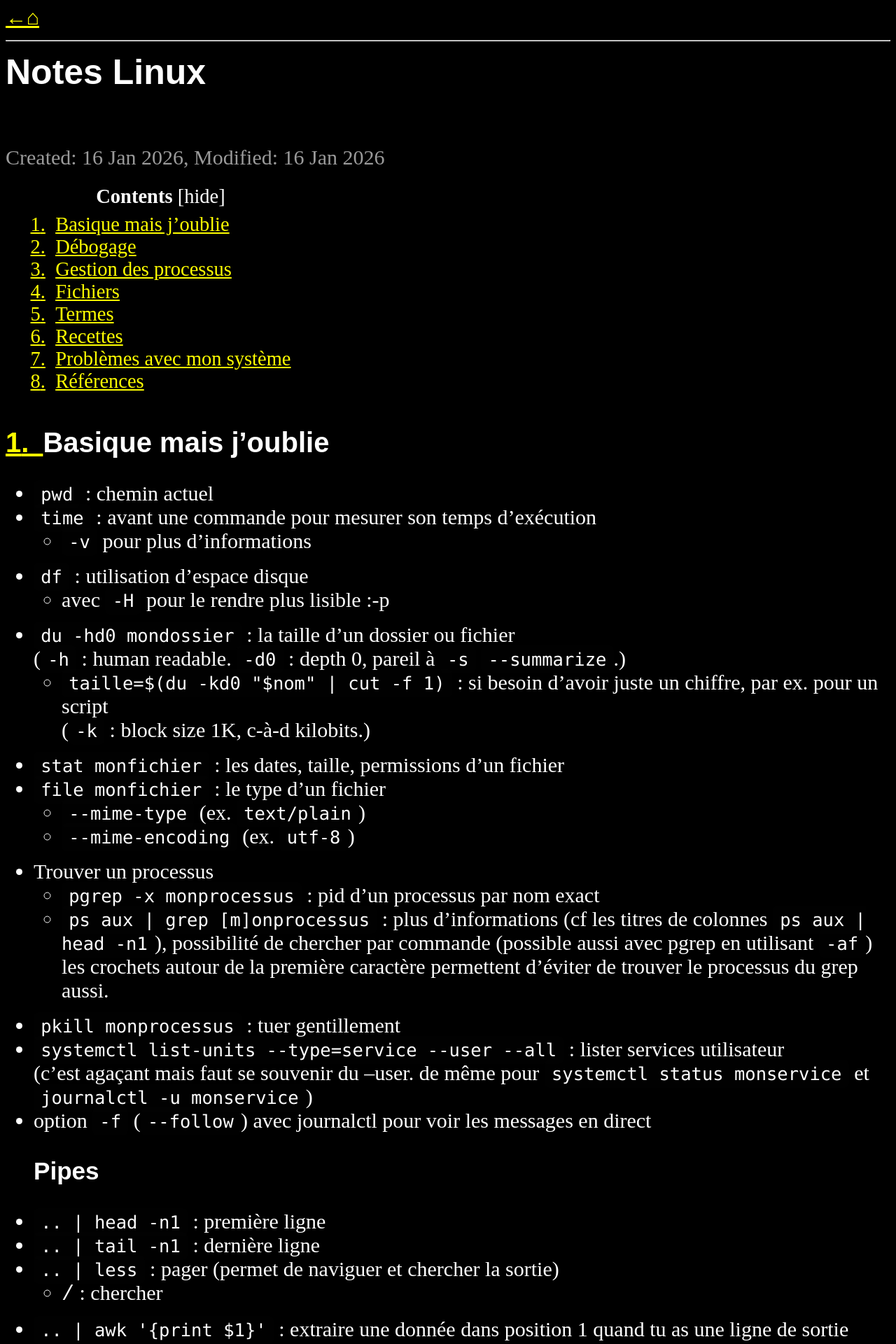
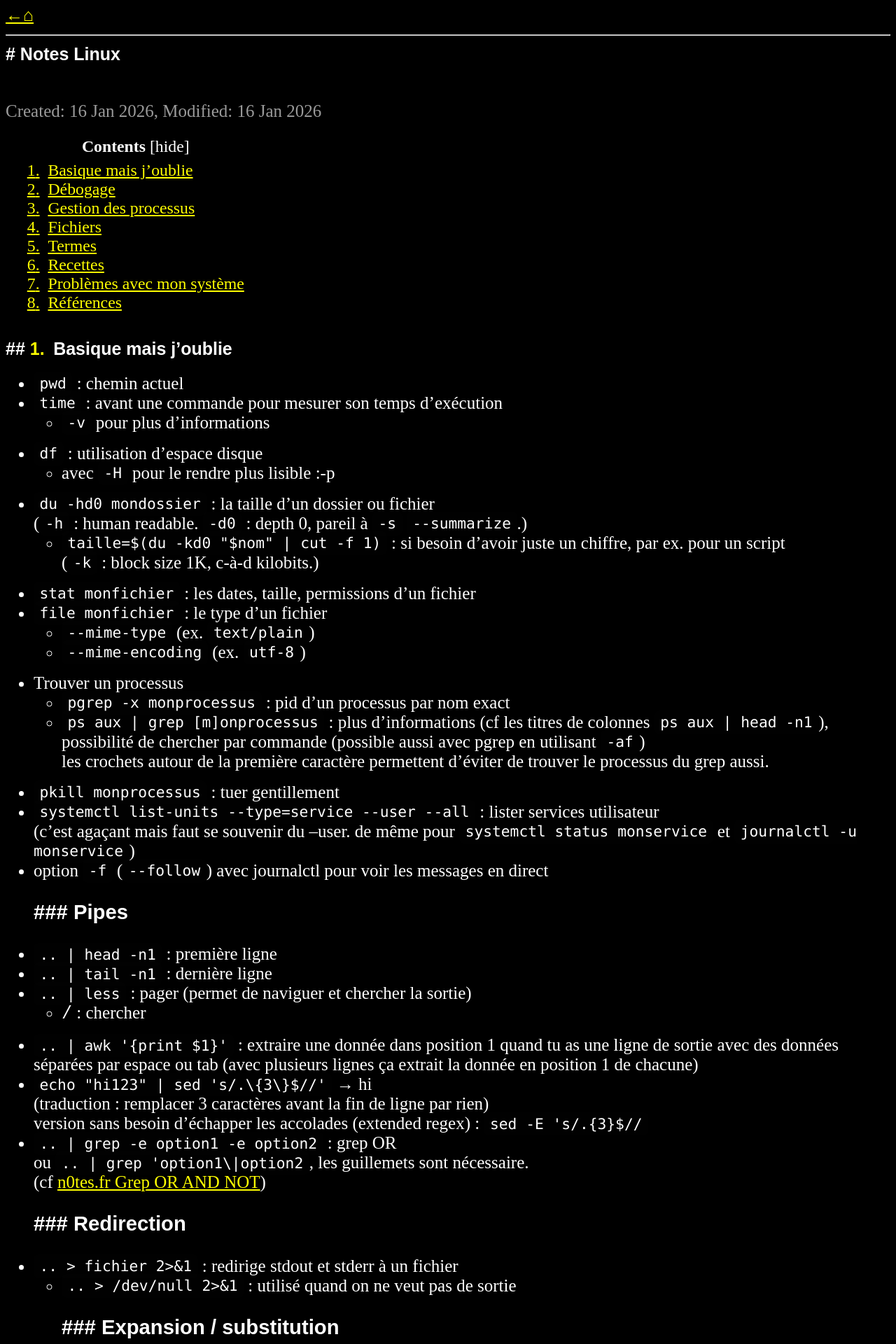
Before and after one commit to plu5/plu5.github.io, a Jekyll site: the page built from _notes/k/linux.md, in a window 1280 px wide. Shown: the top 1920 px of the page at 70% size. Built offline with Jekyll 4.4.1, drawn with Linux system fonts in a browser that asks for light colours.

Commit message:
css: smaller headers with markdown marks to distinguish

```diff
--- a/public/css/irn.css
+++ b/public/css/irn.css
@@ -15,7 +15,7 @@ body {
   color: white;
   background-color: black;
   font-family: Hack, serif;
-  font-size: 30px;
+  font-size: 25px;
 }
 
 /* different font for headings which i think is considered good design? */
@@ -23,15 +23,38 @@ h1, h2, h3, h4, h5, h6 {
   font-family: sans-serif, serif;
 }
 
+/* no underline in headers anchor link */
+h1 a, h2 a, h3 a, h4 a, h5 a, h6 a {
+  text-decoration: none;
+}
+
 /* smaller headings because i find large ones obnoxious, like the
    people who use h1 for every single heading on their github readmes
    */
 h1 {
-  font-size: 50px;
+  font-size: inherit;
   counter-reset: the-section;
 }
 h2 {
-  font-size: 40px;
+  font-size: inherit;
+}
+h1::before {
+  content: '# ';
+}
+h2::before {
+  content: '## ';
+}
+h3::before {
+  content: '### ';
+}
+h4::before {
+  content: '#### ';
+}
+h5::before {
+  content: '##### ';
+}
+h5::before {
+  content: '###### ';
 }
 
 /* blue on black looks bad */
```
